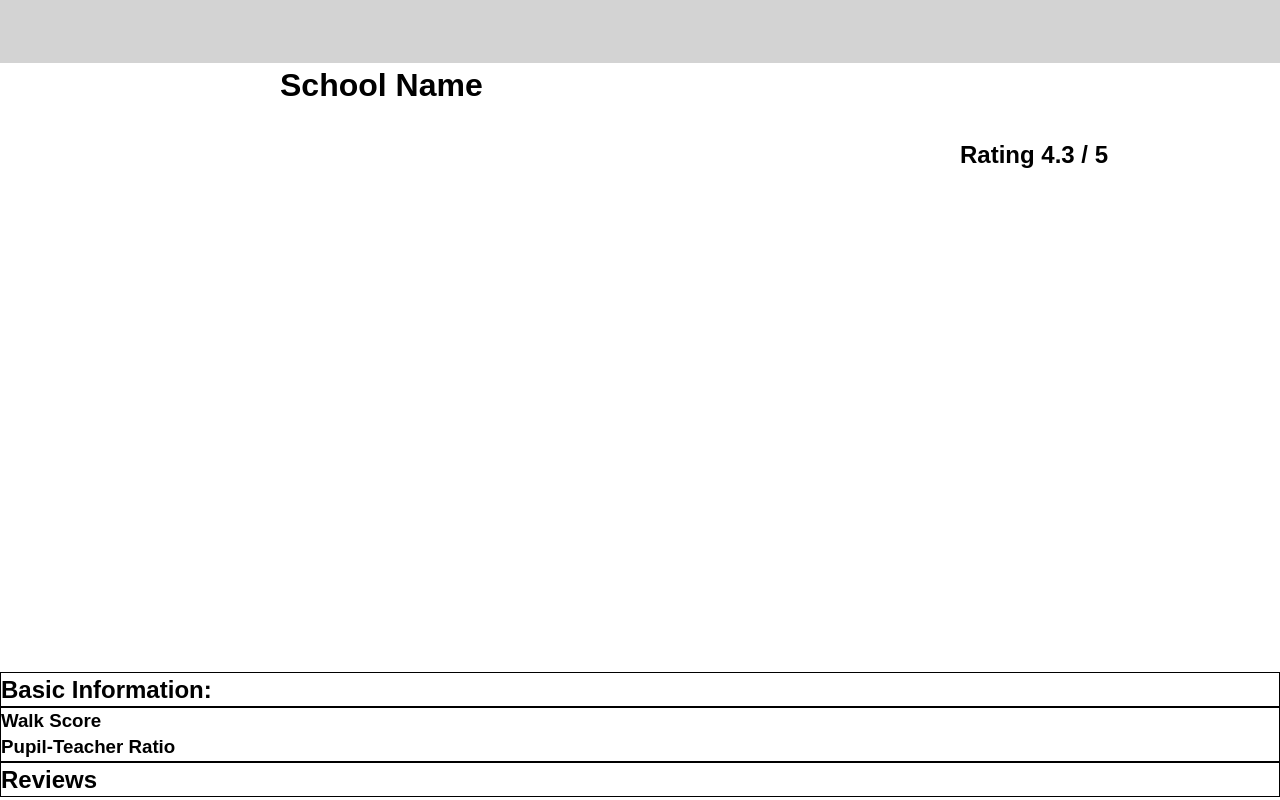
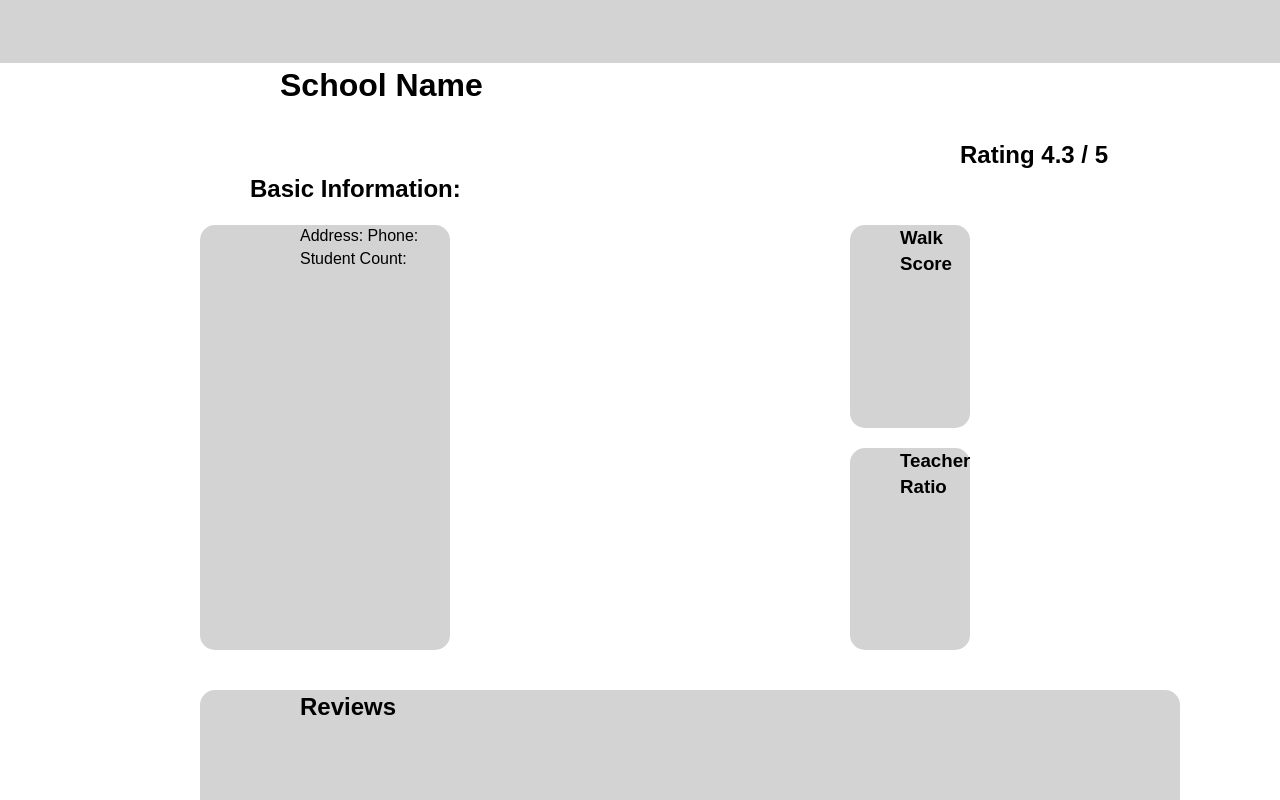
Before and after one commit to adamgrunke/hackathon, a React (Create React App) app: page /schools/schoolshow.id in a window 1280 px wide. Shown: the part 260-1060 px from the top of the page. Built offline with nearby package versions, Linux system fonts and the light colour scheme; grey boxes are pictures that could not be loaded.

Commit message:
working on styling show page

```diff
--- a/src/App.css
+++ b/src/App.css
@@ -37,34 +37,77 @@ header {
   text-decoration: none;
 
 }
-.detailsContainer {
-  display: grid;
-}
+
 .schoolName {
    padding-left: 280px;
    padding-bottom: 30px;
 }
 .schoolRating {
   padding-left: 960px;
-  padding-bottom:500px;
+
+}
+.all {
+  display: flex;
+
+}
+.basic {
+  padding-left: 250px;
+}
+.sidebar {
+  margin: 0  150px 0 0;
+}
+.schoolInfo {
+  padding-left: 100px;
+  background-color: lightgray;
+  padding-bottom: 250px;
+  /* width: 490px;
+  margin: 20px 400px; */
+  border-radius: 15px;
+  flex: 1;
+  min-width: 250px;
+  min-height: 50px;
+  margin: 20px 200px;
+}
+.schoolWalk {
+
+  padding-left: 50px;
+  background-color: lightgray;
+  padding-bottom: 150px;
+  /* width: 200px; */
+  /* margin: 20px 250px; */
+  border-radius: 15px;
+  flex: 1;
+  min-width: 50px;
+  min-height: 50px;
+  margin: 20px 200px;
 }
 .schoolRatio {
 
+  padding-left: 50px;
+  background-color: lightgray;
+  padding-bottom: 150px;
+  /* width: 200px;
+  margin: 0 200px; */
+  border-radius: 15px;
+  flex: 1;
+  min-width: 50px;
+  min-height: 50px;
+  margin: 20px 200px;
+
 }
-.schoolReviews {
-  border: 1px solid black;
-}
-.sidebar {
-  border: 1px solid black;
-}
-.schoolInfo {
-  border: 1px solid black;
-}
+
 .avatar {
-  /* border: 1px solid black; */
   background-color: lightgray;
   padding: 20px;
 
+}
+.schoolReviews {
+  padding-left: 100px;
+  background-color: lightgray;
+  padding-bottom: 250px;
+  width: 980px;
+  margin: 20px 200px;
+  border-radius: 15px;
 }
 .sb-avatar {
   padding: 80px;
--- a/src/components/Show.jsx
+++ b/src/components/Show.jsx
@@ -18,14 +18,18 @@ class Show extends Component {
                <div className='schoolRating'>
                   <h2>Rating   4.3 / 5</h2>
                </div>
+               <div className="basic">
+               <h2>Basic Information:</h2></div>
+               <div className="all">
                < ShowDetails />
                <div className= "sidebar">
                   <div className='schoolWalk'>
                      <h3>Walk Score</h3>
                   </div>
                   <div className='schoolRatio'>
-                     <h3>Pupil-Teacher Ratio</h3>
+                     <h3>Teacher Ratio</h3>
                   </div>
+               </div>
                </div>
                   <div className='schoolReviews'>
                      <h2>Reviews</h2>
--- a/src/components/ShowDetails.jsx
+++ b/src/components/ShowDetails.jsx
@@ -4,8 +4,11 @@ function ShowDetails() {
    return (
       <>
 
+
       <div className='schoolInfo'>
-         <h2>Basic Information:</h2>
+         Address:
+         Phone:
+         Student Count:
       </div>
 
 
```
